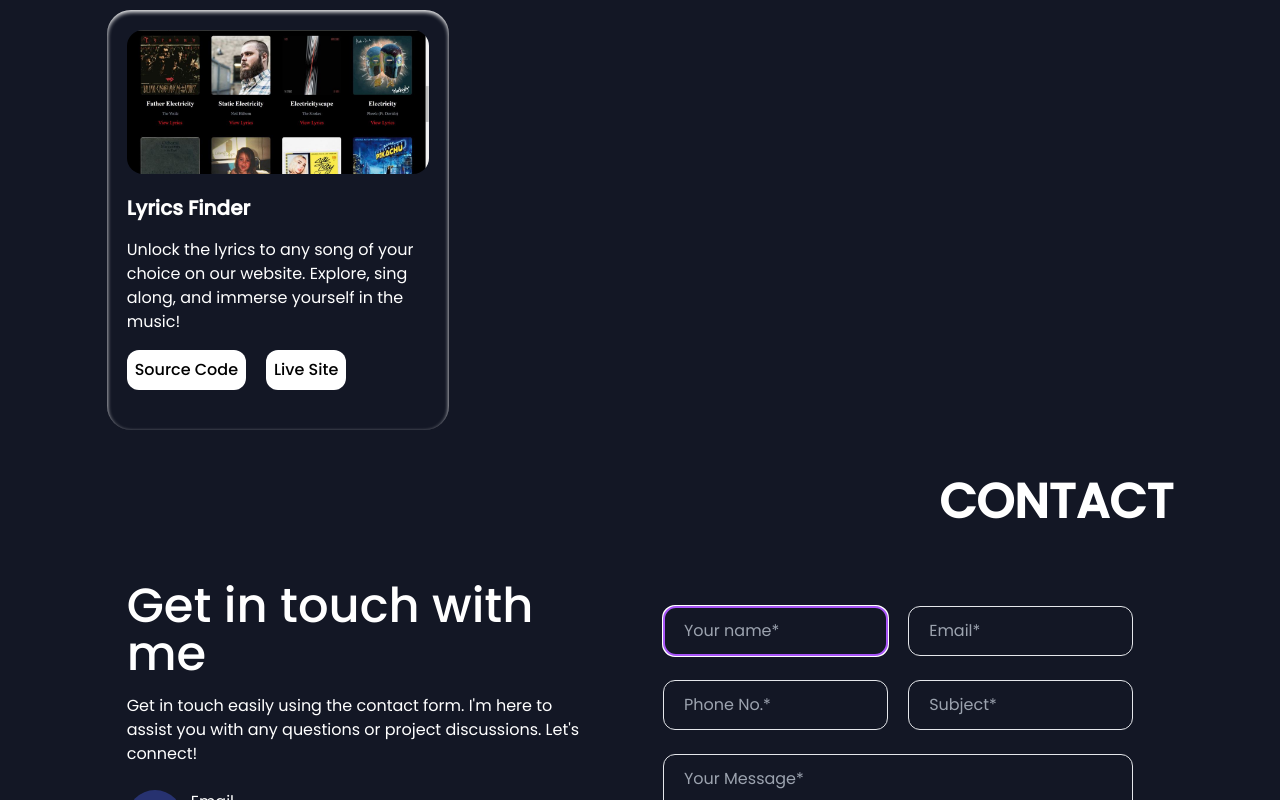
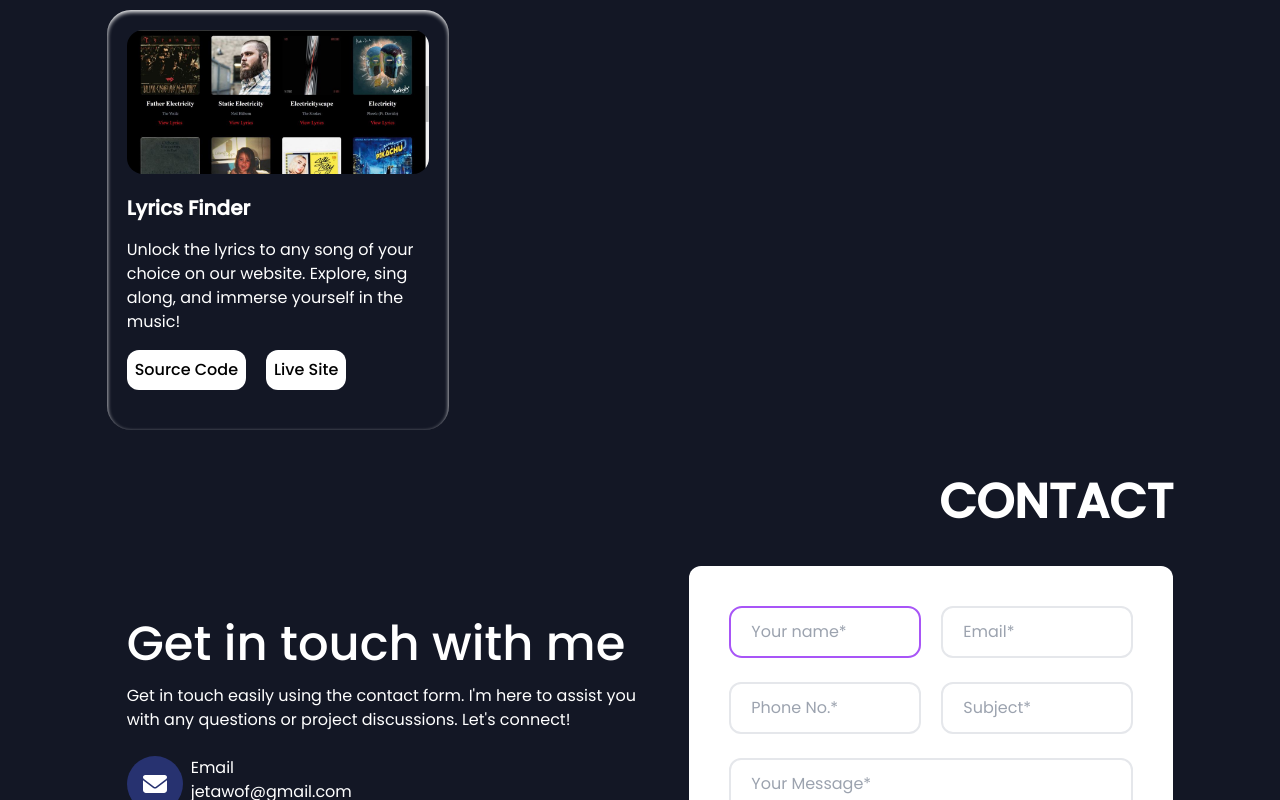
Before and after one commit to Phickayor/Portfolio, a Next.js app in the folder frontend/: page / in a window 1280 px wide. Shown: the part 2777-3577 px from the top of the page. Built offline with nearby package versions, Linux system fonts and the light colour scheme.

Commit message:
Follow up configuration changes

```diff
--- a/frontend/components/Contact.js
+++ b/frontend/components/Contact.js
@@ -111,8 +111,8 @@ function Contact(props) {
         CONTACT
       </h1>
       <div className="lg:flex mt-10 gap-5">
-        <div className="self-center px-5">
-          <h1 className="text-4xl lg:text-5xl font-medium py-4 ">
+        <div className="self-center lg:px-5">
+          <h1 className="text-3xl lg:text-5xl font-medium py-4 ">
             Get in touch with me
           </h1>
           <p>
@@ -146,7 +146,7 @@ function Contact(props) {
           </ul>
         </div>
         <form
-          className={`bg-[${props.background}] text-[${props.color}]  w-full p-10 rounded-xl space-y-6`}
+          className={`bg-${props.background} text-${props.color} lg:p-10 p-6 rounded-xl space-y-6`}
           onSubmit={HandleSubmit}
         >
           <div className="flex space-x-5">
@@ -156,14 +156,14 @@ function Contact(props) {
               autoFocus={true}
               required
               placeholder="Your name*"
-              className={`bg-inherit focus:outline-purple-500 rounded-xl border-[${props.color}] border px-5 p-3 w-1/2`}
+              className={`bg-inherit focus:outline-purple-500 rounded-xl border-2 px-5 p-3 w-1/2`}
             />
             <input
               ref={mailContainer}
               type="email"
               required
               placeholder="Email*"
-              className={`bg-inherit focus:outline-purple-500 rounded-xl border-[${props.color}] border px-5 p-3 w-1/2`}
+              className={`bg-inherit focus:outline-purple-500 rounded-xl border-2 px-5 p-3 w-1/2`}
             />
           </div>
           <div className="flex space-x-5">
@@ -172,25 +172,25 @@ function Contact(props) {
               type="tel"
               required
               placeholder="Phone No.*"
-              className={`bg-inherit focus:outline-purple-500 rounded-xl border-[${props.color}] border px-5 p-3 w-1/2`}
+              className={`bg-inherit focus:outline-purple-500 rounded-xl border-2 px-5 p-3 w-1/2`}
             />
             <input
               ref={subjectContainer}
               type="text"
               required
               placeholder="Subject*"
-              className={`bg-inherit focus:outline-purple-500 rounded-xl border-[${props.color}] border px-5 p-3 w-1/2`}
+              className={`bg-inherit focus:outline-purple-500 rounded-xl border-2 px-5 p-3 w-1/2`}
             />
           </div>
           <textarea
             ref={messageContainer}
             required
-            className={`bg-inherit focus:outline-purple-500 rounded-xl border-[${props.color}] border px-5 p-3 w-full h-40`}
+            className={`bg-inherit focus:outline-purple-500 rounded-xl border-2 px-5 p-3 w-full lg:h-40`}
             placeholder="Your Message*"
           />
           <button
             type="submit"
-            className={`hover:bg-purple-700 duration-300 float-right bg-[${props.color}] hover:scale-105 px-5 py-3 text-sm rounded-lg text-[${props.background}] hover:text-[${props.color}]`}
+            className={`bg-${props.color} hover:bg-purple-700 text-${props.background} hover:text-${props.color} duration-300  hover:scale-105 px-5 py-3 text-sm rounded-lg `}
           >
             {load} Submit Message
           </button>
--- a/frontend/components/Footer.jsx
+++ b/frontend/components/Footer.jsx
@@ -7,11 +7,9 @@ import {
 import { FontAwesomeIcon } from "@fortawesome/react-fontawesome";
 import React from "react";
 
-function Footer(props) {
+function Footer() {
   return (
-    <div
-      className={`${props.background} ${props.color} py-4 flex justify-center text-3xl gap-6`}
-    >
+    <div className=" py-4 flex justify-center text-3xl gap-6">
       <a
         href="https://github.com/Phickayor"
         className=" hover:text-purple-200 hover:scale-110 duration-300 "
--- a/frontend/components/NavBar.jsx
+++ b/frontend/components/NavBar.jsx
@@ -19,12 +19,12 @@ function NavBar(props) {
     props.opacityHandler("opacity-60");
   };
   const darkMode = () => {
-    props.modeHandler("#131725", "#FFF");
+    props.modeHandler("darkgray", "white");
     setActiveDark("bg-slate-900");
     setActiveLight("");
   };
   const lightMode = () => {
-    props.modeHandler("#FFF", "#131725");
+    props.modeHandler("white", "darkgray");
     setActiveDark("");
     setActiveLight("bg-slate-900");
   };
--- a/frontend/components/Projects.js
+++ b/frontend/components/Projects.js
@@ -16,7 +16,7 @@ export default function Projects() {
             data-aos="fade-up"
             data-aos-duration="1500"
             key={index}
-            className="bg-[#131725] shadow-white shadow-inner text-white rounded-3xl p-5 h-fit self-center"
+            className="bg-darkgray shadow-white shadow-inner text-white rounded-3xl p-5 h-fit self-center"
           >
             <img
               src={project.image}
--- a/frontend/components/Skills.js
+++ b/frontend/components/Skills.js
@@ -22,7 +22,7 @@ export default function Skills(props) {
       <h1
         data-aos="fade-right"
         data-aos-duration="1500"
-        className={`text-[${props.color}] text-5xl font-semibold text-right`}
+        className={`text-${props.color} text-5xl font-semibold text-right`}
       >
         MY STACK
       </h1>
--- a/frontend/pages/index.js
+++ b/frontend/pages/index.js
@@ -21,8 +21,8 @@ const poppins = Poppins({
 });
 export default function Home() {
   const [opacityValue, setOpacity] = useState("opacity-100");
-  const [background, setBackground] = useState("#131725");
-  const [color, setColor] = useState("#FFF");
+  const [background, setBackground] = useState("darkgray");
+  const [color, setColor] = useState("white");
   function setOpacityValue(value) {
     setOpacity(value);
   }
@@ -31,13 +31,7 @@ export default function Home() {
     setColor(color);
   }
   return (
-    <div
-      className={`${poppins.className}`}
-      style={{
-        backgroundColor: background,
-        color: color
-      }}
-    >
+    <div className={`${poppins.className} bg-${background} text-${color}`}>
       <NavBar opacityHandler={setOpacityValue} modeHandler={setModeValue} />
       <div className={`mx-auto lg:w-10/12 w-11/12 ${opacityValue}`}>
         <Hero />
@@ -47,7 +41,7 @@ export default function Home() {
         <Projects />
         <Contact background={color} color={background} />
       </div>
-      <Footer background={background} color={color} />
+      <Footer />
     </div>
   );
 }
--- a/frontend/tailwind.config.js
+++ b/frontend/tailwind.config.js
@@ -1,18 +1,21 @@
 /** @type {import('tailwindcss').Config} */
 module.exports = {
   content: [
-    './pages/**/*.{js,ts,jsx,tsx,mdx}',
-    './components/**/*.{js,ts,jsx,tsx,mdx}',
-    './app/**/*.{js,ts,jsx,tsx,mdx}',
+    "./pages/**/*.{js,ts,jsx,tsx,mdx}",
+    "./components/**/*.{js,ts,jsx,tsx,mdx}",
+    "./app/**/*.{js,ts,jsx,tsx,mdx}"
   ],
   theme: {
     extend: {
       backgroundImage: {
-        'gradient-radial': 'radial-gradient(var(--tw-gradient-stops))',
-        'gradient-conic':
-          'conic-gradient(from 180deg at 50% 50%, var(--tw-gradient-stops))',
+        "gradient-radial": "radial-gradient(var(--tw-gradient-stops))",
+        "gradient-conic":
+          "conic-gradient(from 180deg at 50% 50%, var(--tw-gradient-stops))"
       },
-    },
+      colors: {
+        darkgray: "#131725"
+      }
+    }
   },
-  plugins: [],
-}
+  plugins: []
+};
```
